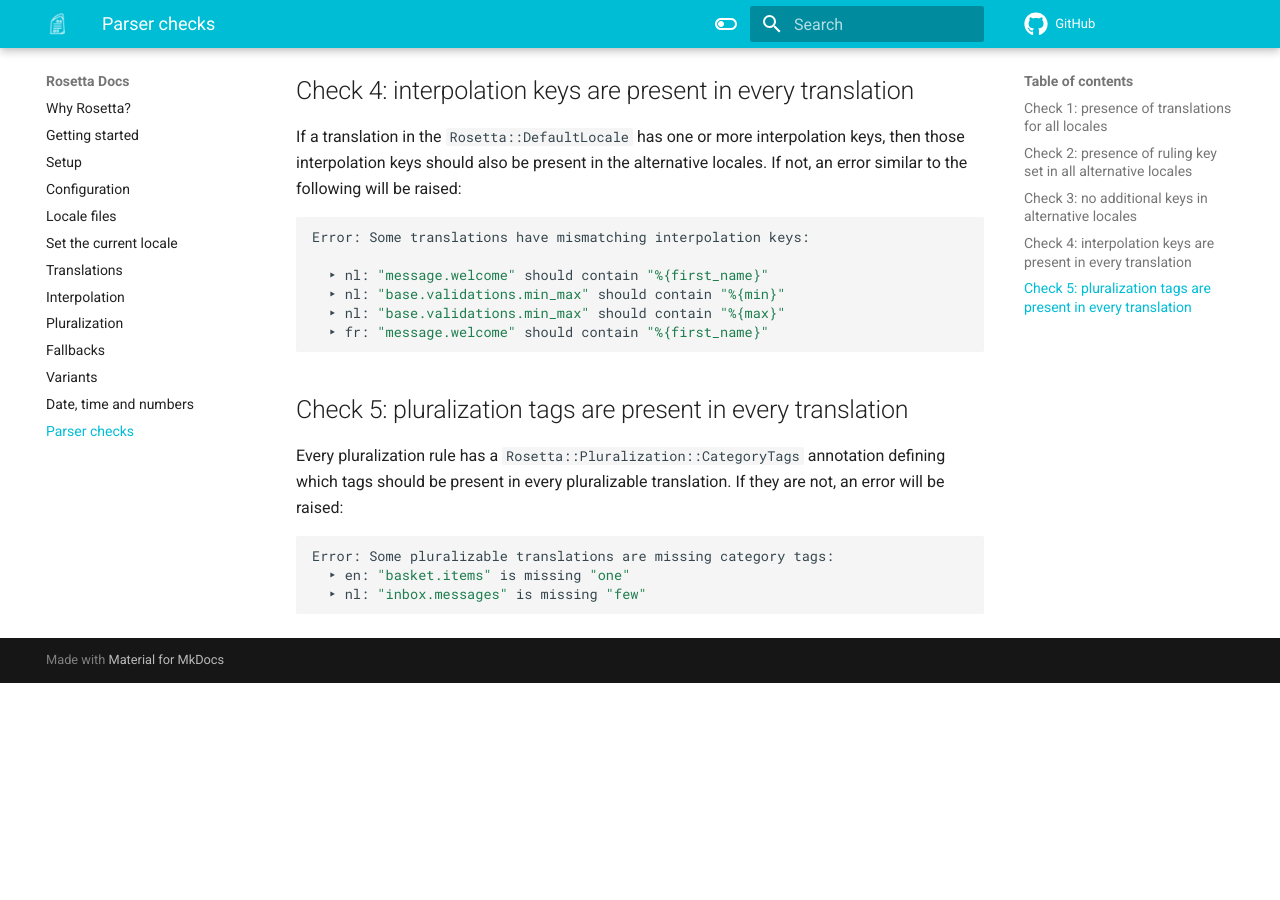
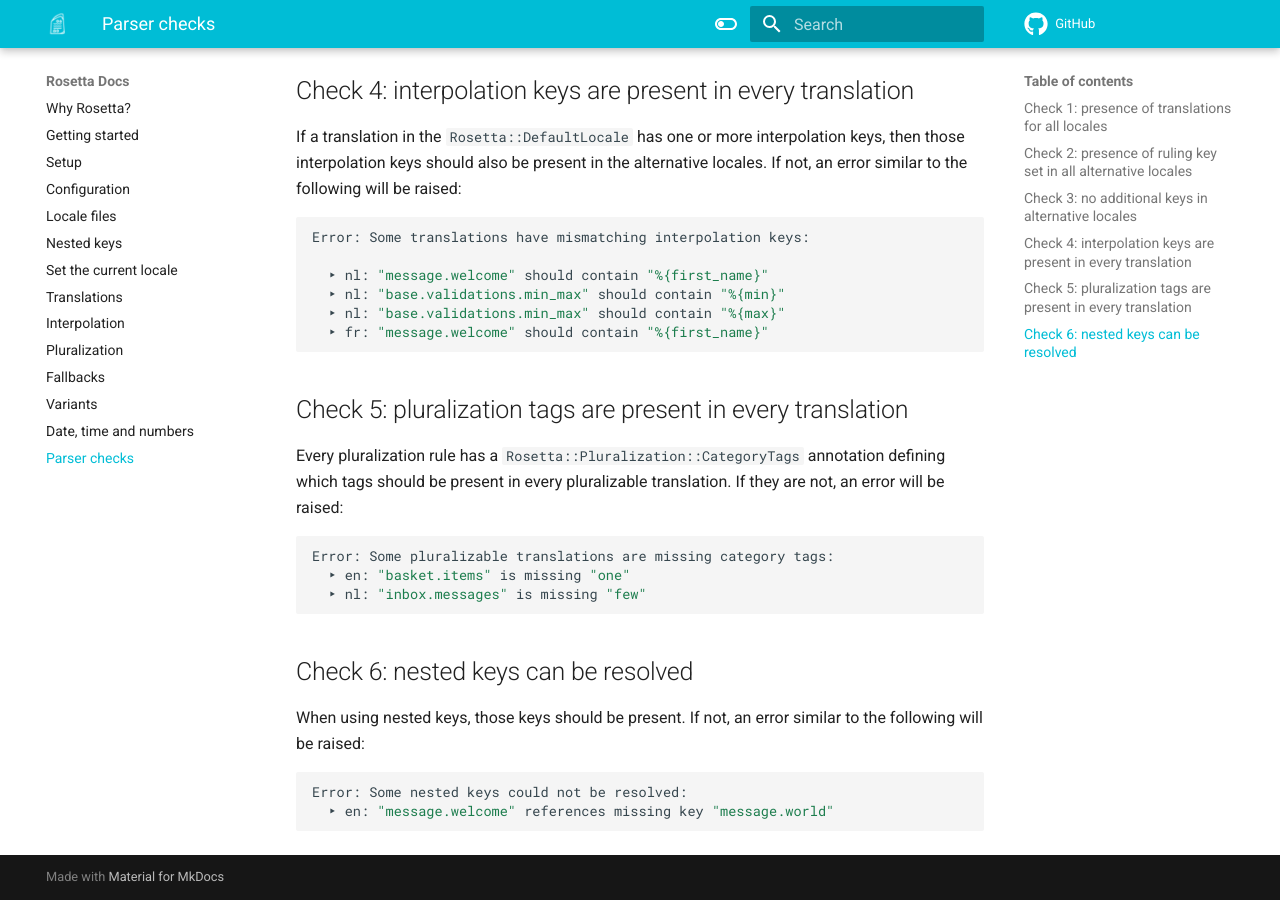
Before and after one commit to wout/rosetta, an MkDocs documentation site: the page built from docs/parser_checks.md, in a window 1280 px wide and 900 px high, scrolled down 1071 px. Built offline with MkDocs 1.6.1 and Material for MkDocs 9.7.7, drawn with Linux system fonts in a browser that asks for light colours; comment, search, counter and statistics services are not loaded; the version menu is left out; before the commit the page ends 1754 px from its top, so only the background shows below that.

Commit message:
docs: add nested keys documentation

````diff
--- a/cry-versions.json
+++ b/cry-versions.json
@@ -1,5 +1,9 @@
 {
   "versions": [
+    {
+      "name": "v0.14.0",
+      "url": "/rosetta/api/v0.14.0/"
+    },
     {
       "name": "v0.13.0",
       "url": "/rosetta/api/v0.13.0/"
--- a/docs/parser_checks.md
+++ b/docs/parser_checks.md
@@ -1,6 +1,7 @@
 After loading all locales, the parser does a series of checkes on the given set.
 
 ## Check 1: presence of translations for all locales
+
 If the full set of translations is missing for a locale in the configured
 `Rosetta::AvailableLocales` annotation, the parser will raise an error similar
 to the following:
@@ -18,6 +19,7 @@ But missing all translations for:
 ```
 
 ## Check 2: presence of ruling key set in all alternative locales
+
 The `Rosetta::DefaultLocale` annotation will define the key set that should be
 present in every alternative locale. If keys are missing, you'll get an error
 like the one below:
@@ -32,6 +34,7 @@ Error: Missing keys for locale "nl":
 ```
 
 ## Check 3: no additional keys in alternative locales
+
 If any of the alternative locales has keys that aren't present in the key set
 of the `Rosetta::DefaultLocale` annotation, the parser will raise an error:
 
@@ -43,6 +46,7 @@ Error: The "nl" locale has unused keys:
 ```
 
 ## Check 4: interpolation keys are present in every translation
+
 If a translation in the `Rosetta::DefaultLocale` has one or more interpolation
 keys, then those interpolation keys should also be present in the alternative
 locales. If not, an error similar to the following will be raised:
@@ -57,6 +61,7 @@ Error: Some translations have mismatching interpolation keys:
 ```
 
 ## Check 5: pluralization tags are present in every translation
+
 Every pluralization rule has a `Rosetta::Pluralization::CategoryTags` annotation
 defining which tags should be present in every pluralizable translation. If they
 are not, an error will be raised:
@@ -66,3 +71,13 @@ Error: Some pluralizable translations are missing category tags:
   ‣ en: "basket.items" is missing "one"
   ‣ nl: "inbox.messages" is missing "few"
 ```
+
+## Check 6: nested keys can be resolved
+
+When using nested keys, those keys should be present. If not, an error similar
+to the following will be raised:
+
+```bash
+Error: Some nested keys could not be resolved:
+  ‣ en: "message.welcome" references missing key "message.world"
+```
--- a/mkdocs.yml
+++ b/mkdocs.yml
@@ -9,6 +9,7 @@ nav:
   - Setup: setup.md
   - Configuration: configuration.md
   - Locale files: locale_files.md
+  - Nested keys: nested_keys.md
   - Set the current locale: set_the_current_locale.md
   - Translations: translations.md
   - Interpolation: interpolation.md
````
Also changed, not shown: docs/locale_files.md (+2 -0 lines), docs/nested_keys.md (added, +24 -0 lines), docs/translations.md (+1 -0 lines).
